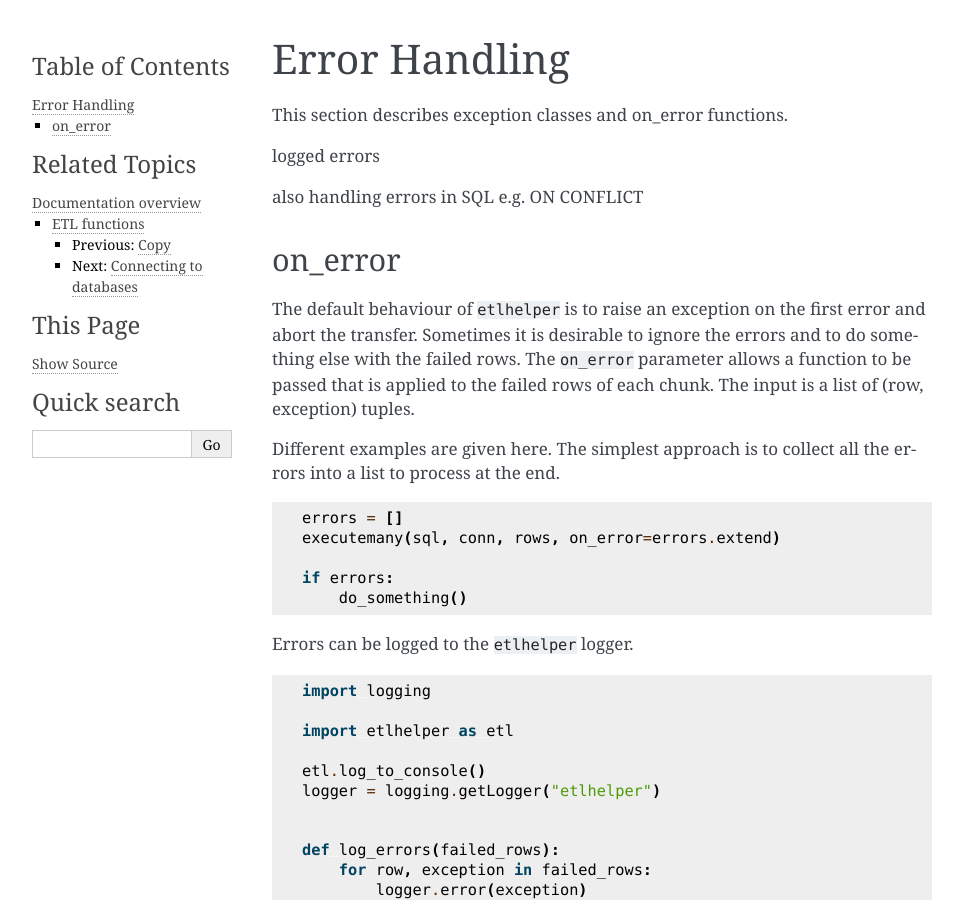
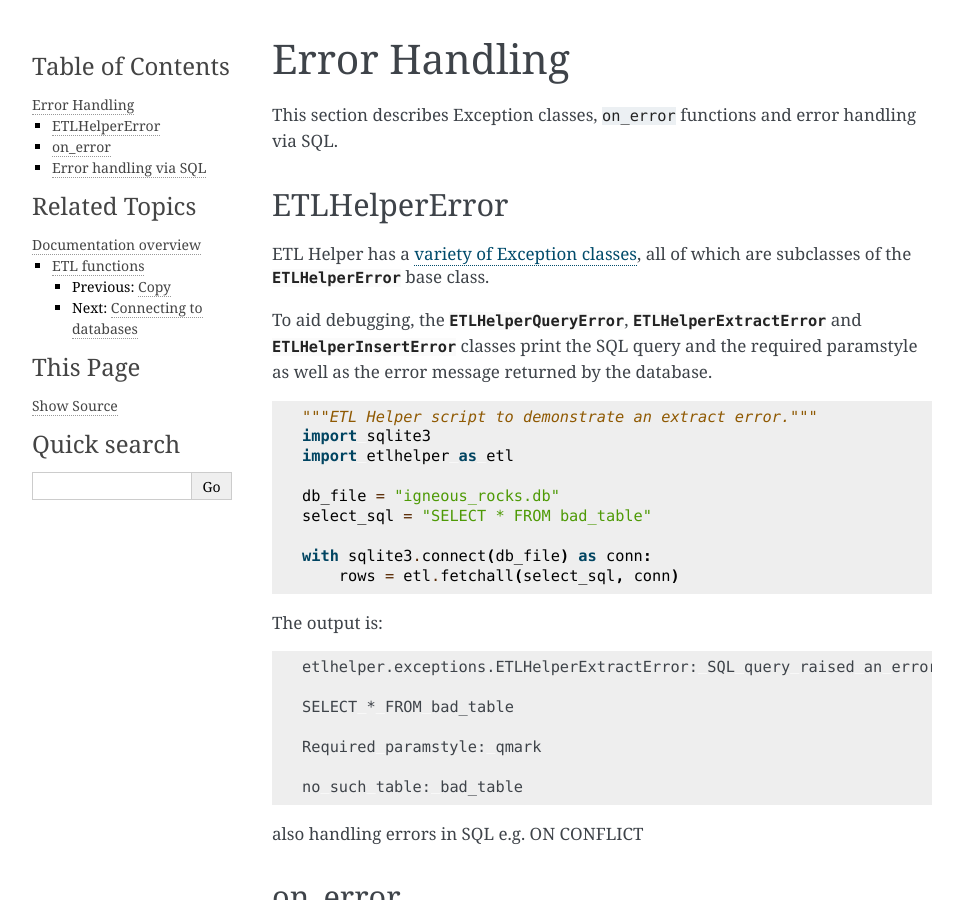
Before and after one commit to BritishGeologicalSurvey/etlhelper, a Sphinx documentation site: the page built from docs/etl_functions/error_handling.rst, in a window 1280 px wide and 900 px high. Shown: the whole window, without its empty margins (148-1111 px from the left). Built offline with Sphinx 7.4.7, drawn with Linux system fonts in a browser that asks for light colours; some of the changed text lies outside the part shown.

Commit message:
Add Exception information

```diff
--- /dev/null
+++ b/docs/demo_error.py
@@ -0,0 +1,9 @@
+"""ETL Helper script to demonstrate an extract error."""
+import sqlite3
+import etlhelper as etl
+
+db_file = "igneous_rocks.db"
+select_sql = "SELECT * FROM bad_table"
+
+with sqlite3.connect(db_file) as conn:
+    rows = etl.fetchall(select_sql, conn)
--- a/docs/etl_functions/error_handling.rst
+++ b/docs/etl_functions/error_handling.rst
@@ -1,9 +1,37 @@
 Error Handling
 ^^^^^^^^^^^^^^
 
-This section describes exception classes and on_error functions.
+This section describes Exception classes, ``on_error`` functions and error
+handling via SQL.
 
-logged errors
+
+ETLHelperError
+--------------
+
+ETL Helper has a :ref:`variety of Exception classes <exceptions>`, all of which are subclasses
+of the :class:`ETLHelperError <etlhelper.exceptions.ETLHelperError>` base class.
+
+To aid debugging,
+the :class:`ETLHelperQueryError <etlhelper.exceptions.ETLHelperQueryError>`,
+:class:`ETLHelperExtractError <etlhelper.exceptions.ETLHelperExtractError>` and
+:class:`ETLHelperInsertError <etlhelper.exceptions.ETLHelperInsertError>`
+classes print the SQL query and the required paramstyle as well as the error
+message returned by the database.
+
+.. literalinclude:: ../demo_error.py
+   :language: python
+
+The output is:
+
+.. code:: bash
+
+    etlhelper.exceptions.ETLHelperExtractError: SQL query raised an error.
+
+    SELECT * FROM bad_table
+
+    Required paramstyle: qmark
+
+    no such table: bad_table
 
 also handling errors in SQL e.g. ON CONFLICT
 
@@ -62,3 +90,20 @@
 ``executemany``, ``load``, ``copy_rows`` and ``copy_table_rows`` can all
 take an ``on_error`` parameter. They each return a tuple containing the
 number of rows processed and the number of rows that failed.
+
+
+Error handling via SQL
+----------------------
+
+The ``on_error`` functions allow individual failed rows to be processed,
+however this flexibility can come at the expense of speed.
+Each chunk of data that contains a bad row will be retried on a row-by-row
+basis.
+
+Databases also have methods for handling errors e.g. duplicate primary keys
+using SQL.
+By customising an INSERT query (which can be programmatically generated with
+:func:`generate_insert_query() <etlhelper.generate_insert_query>`) the database
+can be instructed how to process such rows.
+
+TODO: example script of ON CONFLICT ignore
```
Also changed, not shown: docs/api.rst (+23 -1 lines), docs/etl_functions/copy.rst (+14 -3 lines).
